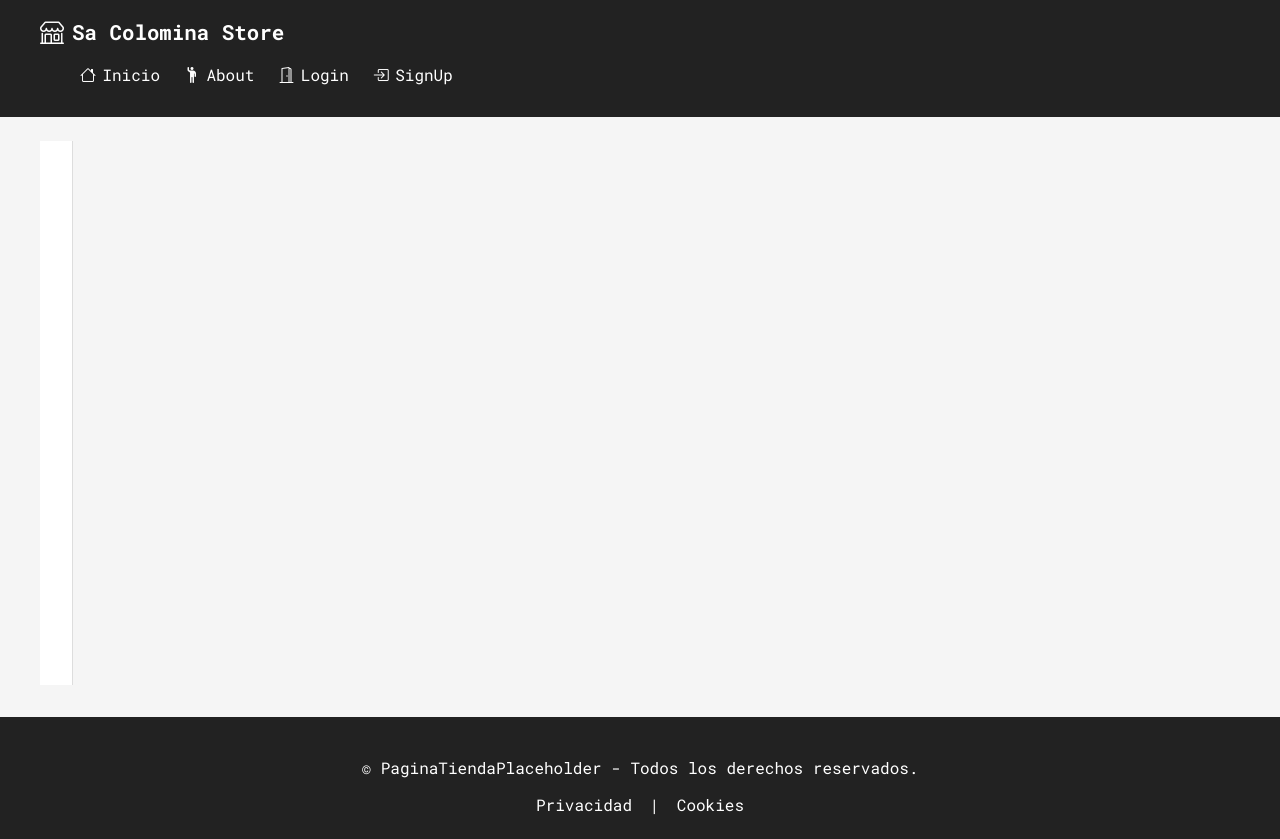
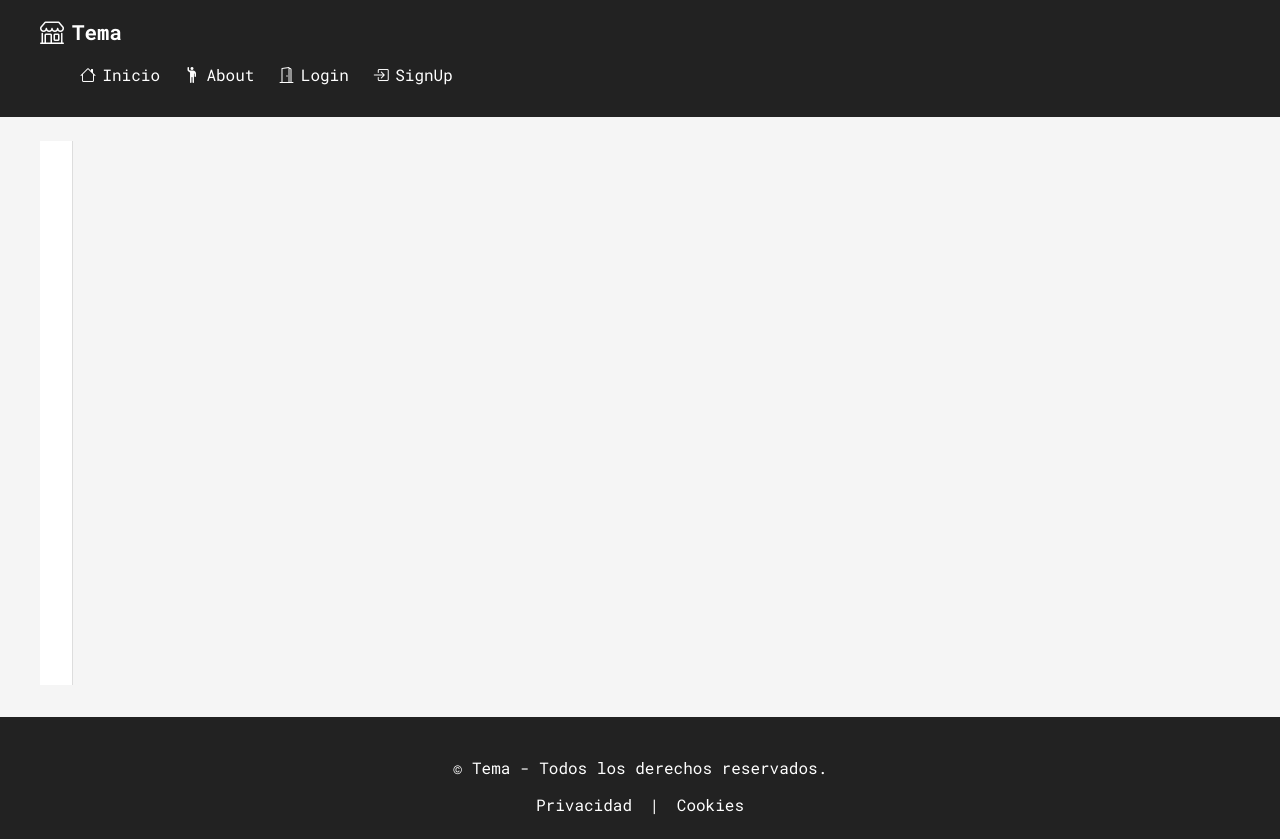
Before and after one commit to rfernandezcosta-sudo/sacolomina_html5_2526, a plain HTML site: page paginaprueva.html in a window 1280 px wide. Drawn offline with nearby package versions, Linux system fonts and the light colour scheme.

Commit message:
Ahora si pone Tema

```diff
--- a/paginaprueva.html
+++ b/paginaprueva.html
@@ -3,7 +3,7 @@
 <head>
     <meta charset="UTF-8">
     <meta name="viewport" content="width=device-width, initial-scale=1.0">
-    <title>PaginaTiendaPlaceholder</title>
+    <title>Tema</title>
 
     <!-- CSS DE LOS COMPONENTES PRINCIPALES DE LA PÁGINA -->
     <link rel="stylesheet" href="estiloprueva.css">
@@ -32,7 +32,7 @@
         <div class="container">
             <div class="logo">
                 <i class="bi bi-shop"></i>
-                <span>Sa Colomina Store</span>
+                <span>Tema</span>
             </div>
 
             <input type="checkbox" id="menu-toggle" class="menu-toggle">
@@ -47,7 +47,7 @@
                     <li><a href="./index.html"><i class="bi bi-house"></i><span>Inicio</span></a></li>
                     <li><a href="./pages/about.html"><i class="bi bi-person-raised-hand"></i><span>About</span></a></li>
                     <li><a href="./pages/login.html"><i class="bi bi-door-open"></i><span>Login</span></a></li>
-                    <li><a href="./pages/registro.html"><i class="bi bi-box-arrow-in-right"></i><span>SignUp</span></a></li>
+                    <li><a href="./Inicio_sesion.html"><i class="bi bi-box-arrow-in-right"></i><span>SignUp</span></a></li>
                 </ul>
             </nav>
         </div>
@@ -64,7 +64,7 @@
     </div>
 
     <footer>
-        <p>&copy; PaginaTiendaPlaceholder - Todos los derechos reservados.</p>
+        <p>&copy; Tema - Todos los derechos reservados.</p>
         <nav>
             <a href="./pages/aviso-legal.html">Privacidad</a> |
             <a href="./pages/cookies.html">Cookies</a>
```
